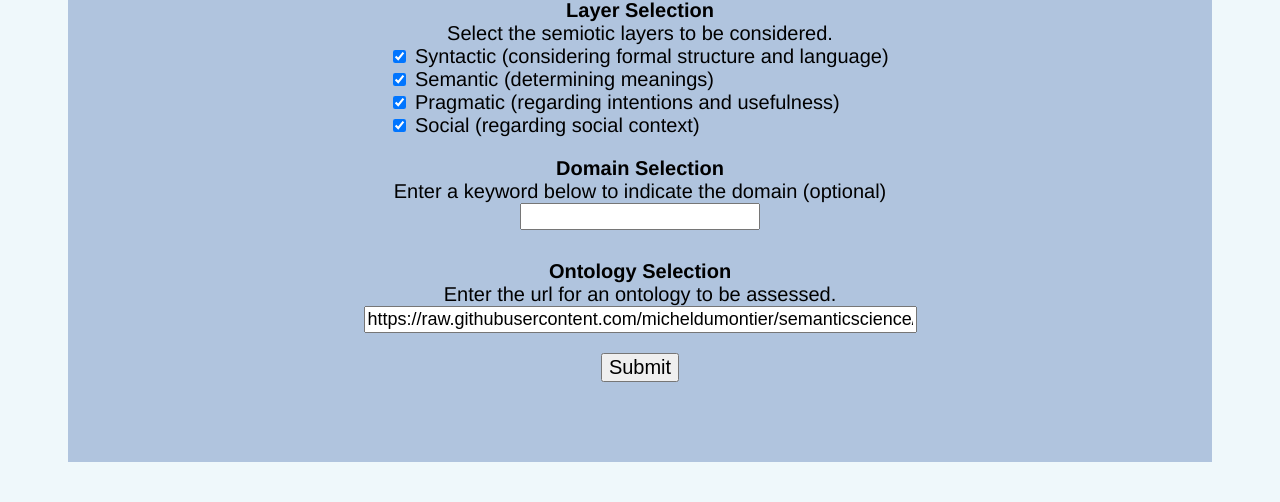
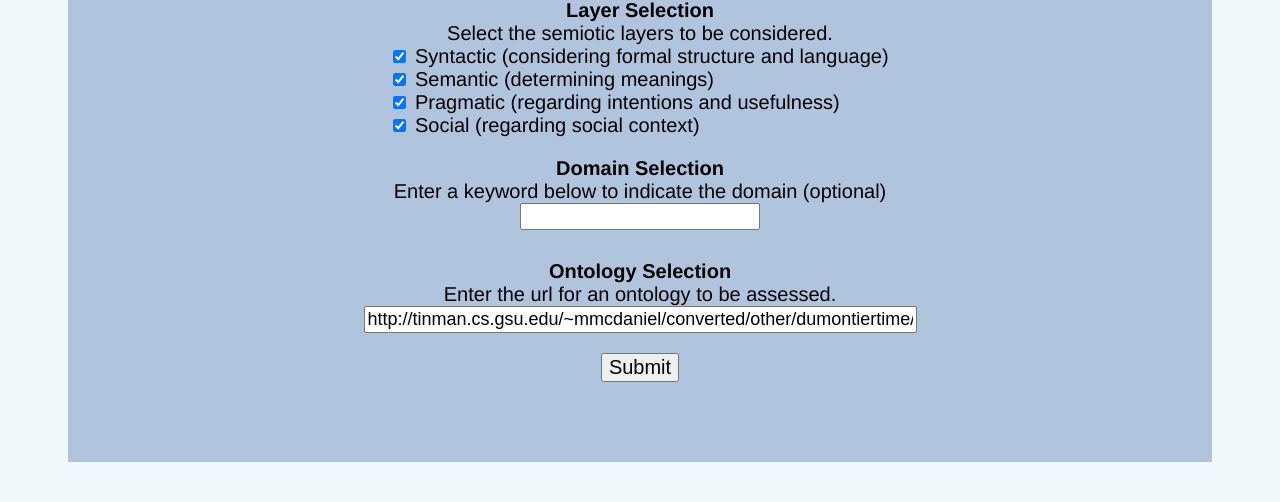
Before and after one commit to MelindaMcDaniel/owlparser, a Flask app: page / in a window 1280 px wide. Shown: the part 424-926 px from the top of the page. Run offline with Flask 2, Linux system fonts and the light colour scheme; parts of the project's set-up code (start-up, migrations or seed data) failed here and were passed over.

Commit message:
back to dumontier as default

```diff
--- a/ontparser/quality.py
+++ b/ontparser/quality.py
@@ -200,7 +200,7 @@ class OwlQuality(object):
             print node.iri
 
 
-def owl_quality(url, semiotic_quality_flags, domain, debug=False, already_converted=False):
+def owl_quality(url, semiotic_quality_flags, domain, debug=False, already_converted=True):
     owl = Owl(url, already_converted)
     quality = OwlQuality(owl.nodes, owl.object_properties, owl.data_properties, owl.annotations,
                          semiotic_quality_flags, domain)
--- a/ontparser/templates/main.html
+++ b/ontparser/templates/main.html
@@ -35,7 +35,7 @@
     <div id = "submission">
         <h2>Ontology Selection</h2>
         Enter the url for an ontology to be assessed.<br>
-      <input type=text size=50 name=url value="https://raw.githubusercontent.com/micheldumontier/semanticscience/master/ontology/sio/release/sio-subset-emotion.owl"/></p>
+      <input type=text size=50 name=url value="http://tinman.cs.gsu.edu/~mmcdaniel/converted/other/dumontiertime/dumontiertime.xml/owl.xml"/></p>
       <p><input type=submit value="Submit">
     </div>
   </form>
```
